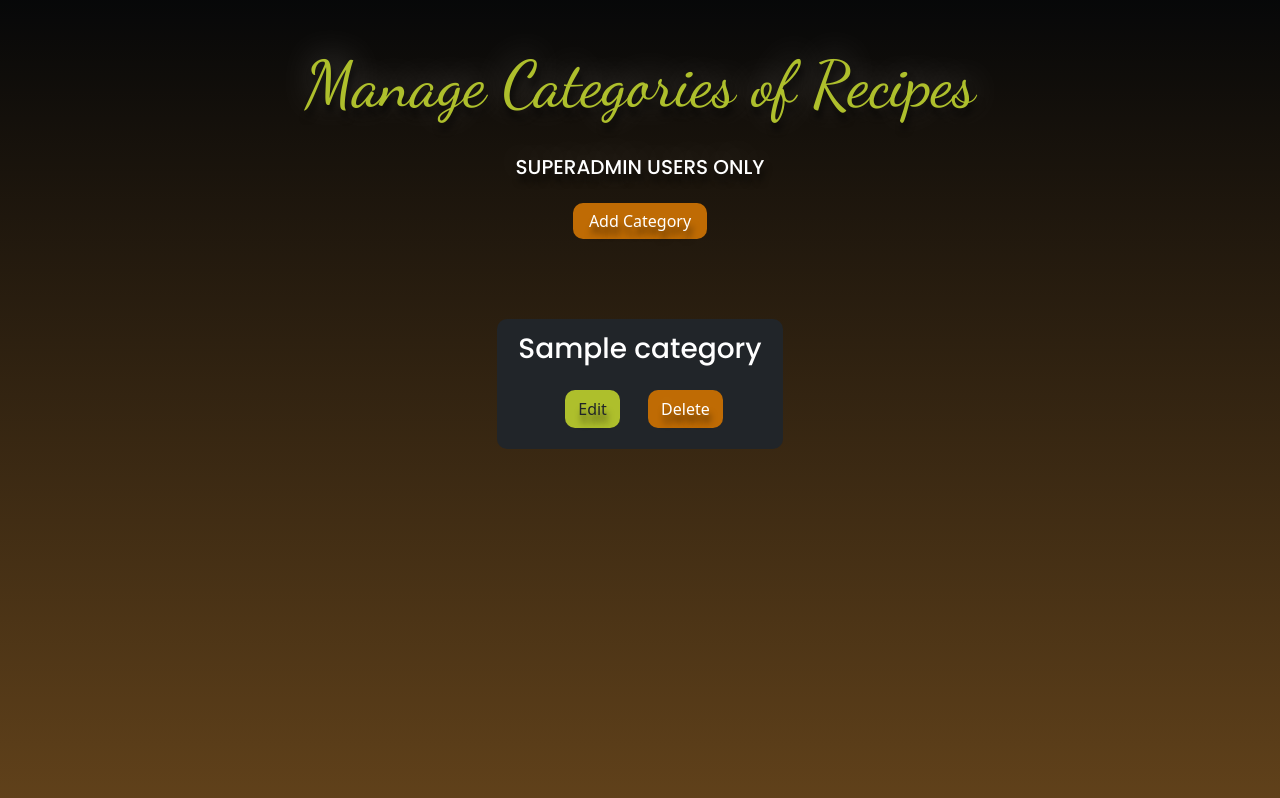
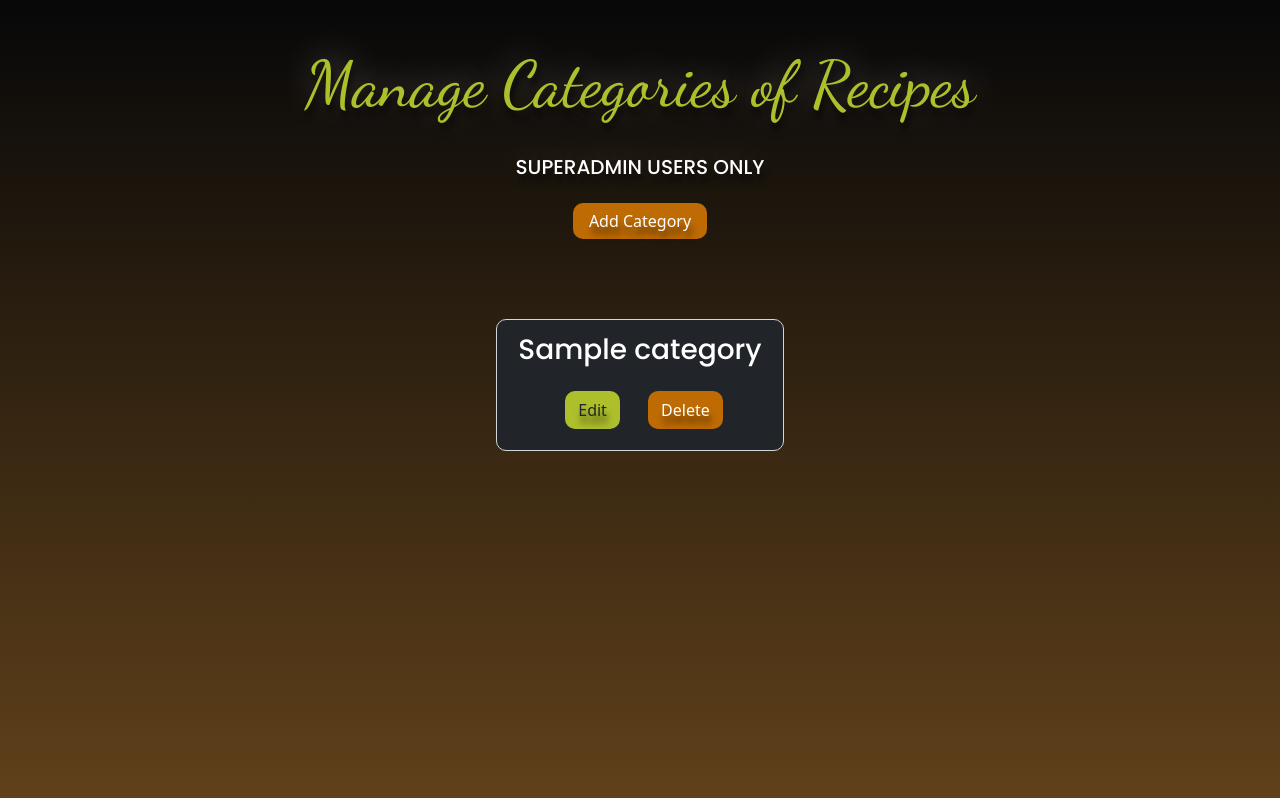
Before and after one commit to JoyZadan/paleo-recipes, a Flask app: page /categories in a window 1280 px wide. Shown: the part 60-858 px from the top of the page. Run offline with Flask 2, Linux system fonts and the light colour scheme; the visitor is signed in with stand-in values (Sample User, id 1); tables that the repository leaves empty hold one stand-in row (values such as "Sample post").

Commit message:
adjust margins for different screen sizes

```diff
--- a/paleorecipes/static/css/style.css
+++ b/paleorecipes/static/css/style.css
@@ -371,7 +371,7 @@ a {
     display: flex;
     justify-content: center;
     flex-wrap: wrap;
-    margin: 0 auto;
+    margin: 5rem auto;
 }
 
 .each-category-card {
@@ -381,7 +381,7 @@ a {
     margin: 1rem auto;
     padding: 5px;
     border-radius: 10px;
-    /* border: 1px solid var(--border-color); */
+    border: 1px solid var(--border-color);
     align-items: center;
     text-align: center;
 }
@@ -569,6 +569,9 @@ for just above medium breakpoint of 768px to larger screens */
         grid-template-columns: repeat(2, 1fr);
     }
 
+    .alt-categories-container {
+        margin: 1rem auto;
+    }
 }
 
 @media screen and (max-width: 52.75em) {
```
